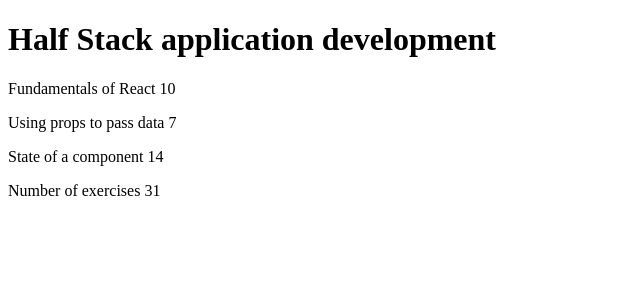
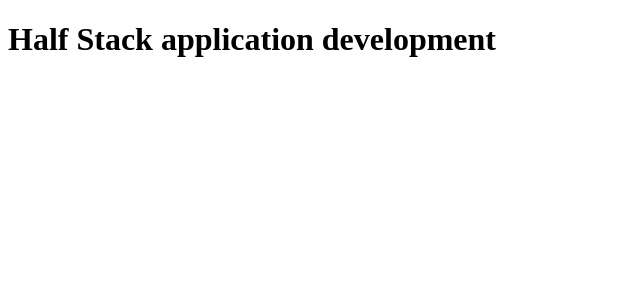
Before and after one commit to justin-tse/fullstackopen, a React (Create React App) app in the folder part1/courseinfo/: page / in a window 1280 px wide. Shown: the top 300 px of the page, without its empty margins (0-640 px from the left). Built offline with nearby package versions, Linux system fonts and the light colour scheme.

Commit message:
Refactor Header

```diff
--- a/part1/courseinfo/src/App.js
+++ b/part1/courseinfo/src/App.js
@@ -11,19 +11,15 @@
 
   return (
     <div>
-      <h1>{course}</h1>
-      <p>
-        {part1} {exercises1}
-      </p>
-      <p>
-        {part2} {exercises2}
-      </p>
-      <p>
-        {part3} {exercises3}
-      </p>
-      <p>Number of exercises {exercises1 + exercises2 + exercises3}</p>
+      <Header course={course} />
     </div>
   );
 };
 
+const Header = (props) => {
+  return (
+    <h1>{props.course}</h1>
+  );
+};
+
 export default App;
```
